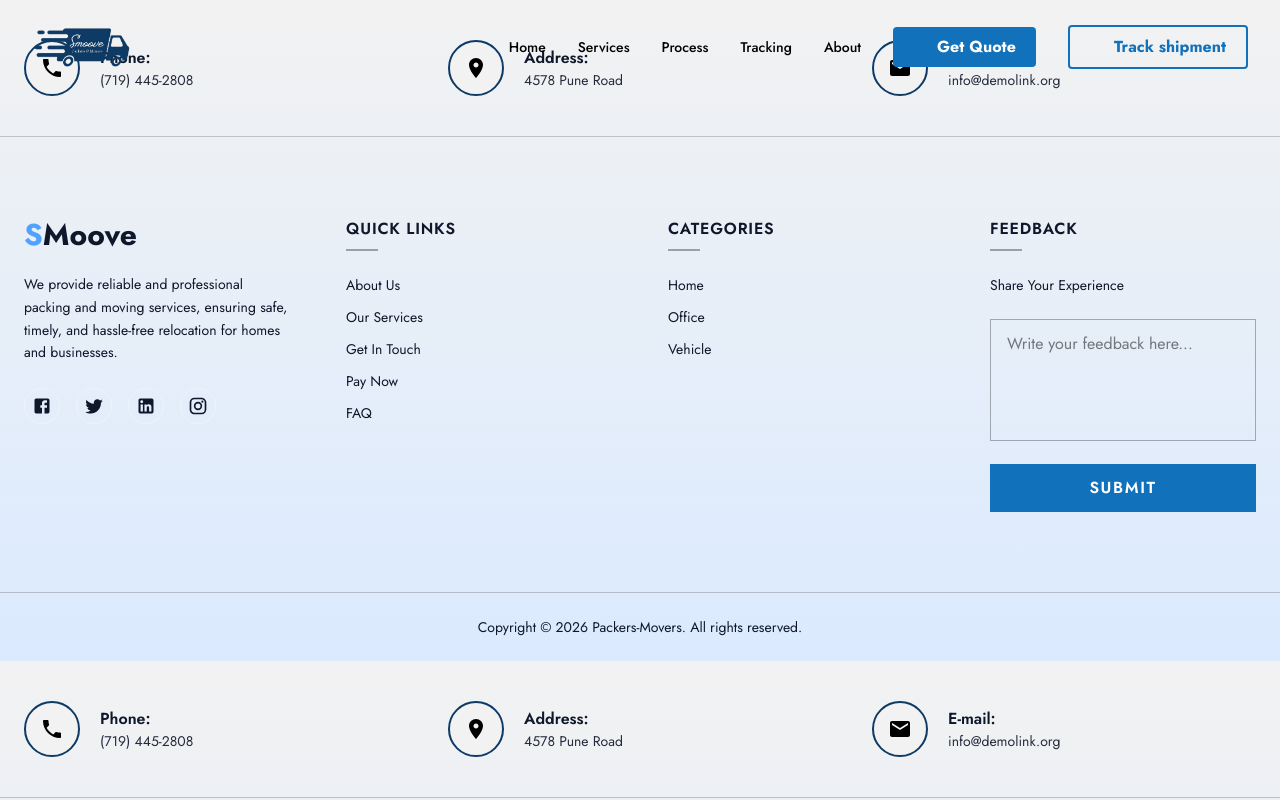
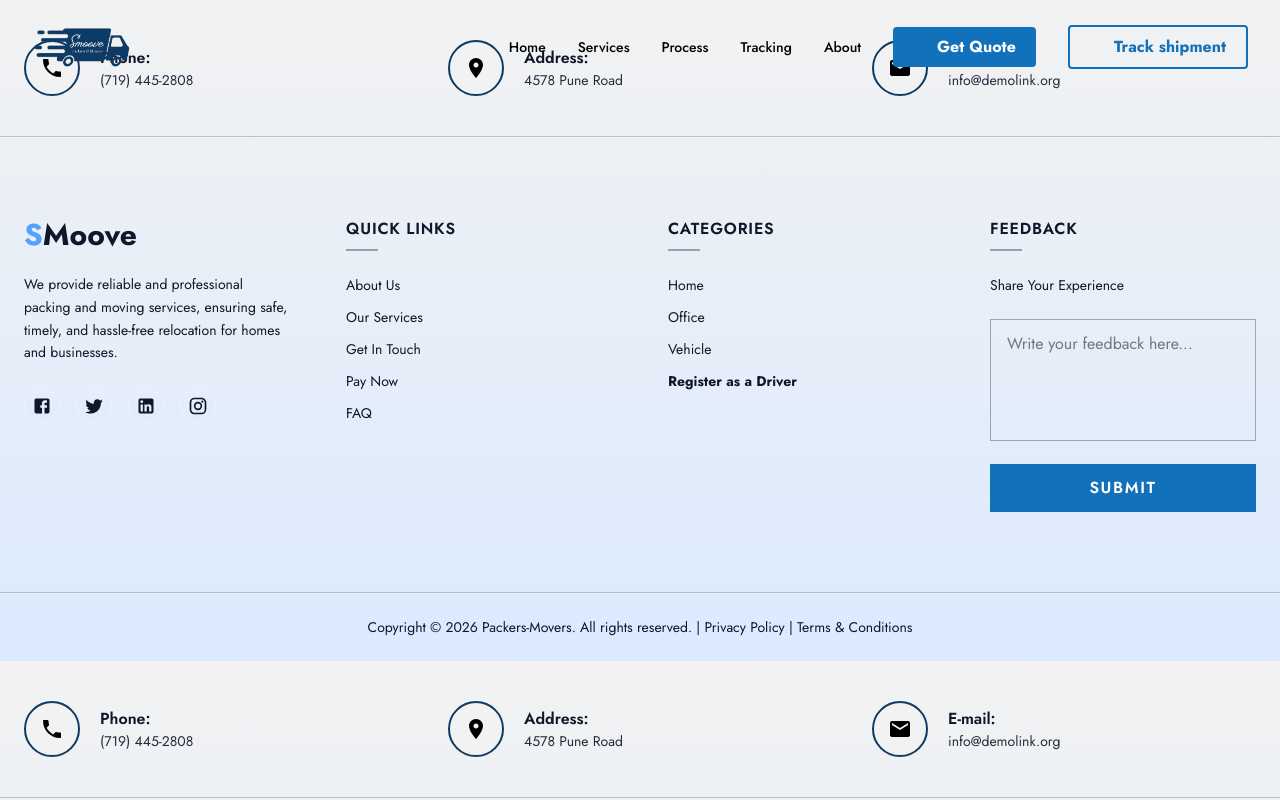
Before and after one commit to kd4-vaibhavi-92455/project, a React (Vite) app in the folder packers-and-movers/: page /footer in a window 1280 px wide. Shown: the top 800 px of the page. Built offline with nearby package versions, Linux system fonts and the light colour scheme; some icons are missing.

Commit message:
added registration text for links in footer

```diff
--- a/packers-and-movers/src/components/common/Footer.jsx
+++ b/packers-and-movers/src/components/common/Footer.jsx
@@ -86,6 +86,24 @@ const Footer = () => {
             <li>Home</li>
             <li>Office</li>
             <li>Vehicle</li>
+            <li>
+  <a
+    href="/register-driver"
+    className="
+      cursor-pointer
+      text-blue
+      font-bold
+      inline-flex
+      items-center
+      transition-all
+      duration-300
+      hover:text-[#1171ba]
+      decoration-2
+    "
+  >
+    Register as a Driver
+  </a>
+</li>
           </ul>
         </div>
 
@@ -112,7 +130,7 @@ const Footer = () => {
 
       {/* COPYRIGHT */}
       <div className="border-t border-black/20 py-6 text-center text-sm text-black-1000">
-        Copyright © 2026 Packers-Movers. All rights reserved.
+        Copyright © 2026 Packers-Movers. All rights reserved. | Privacy Policy | Terms & Conditions
       </div>
     </footer>
   );
```
